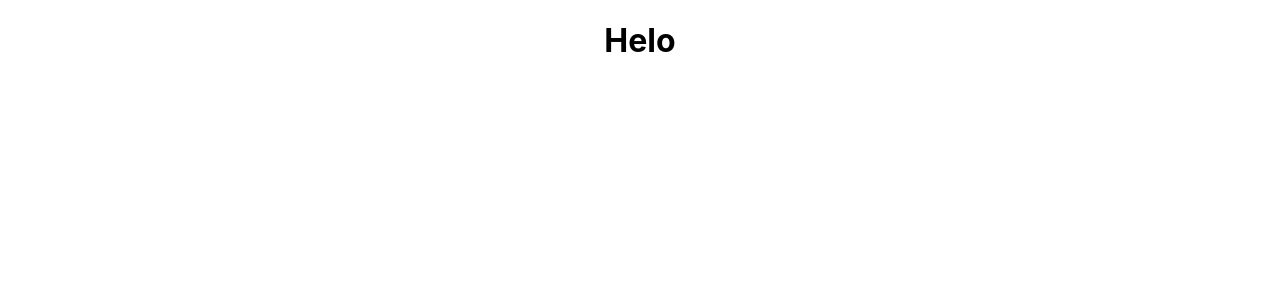
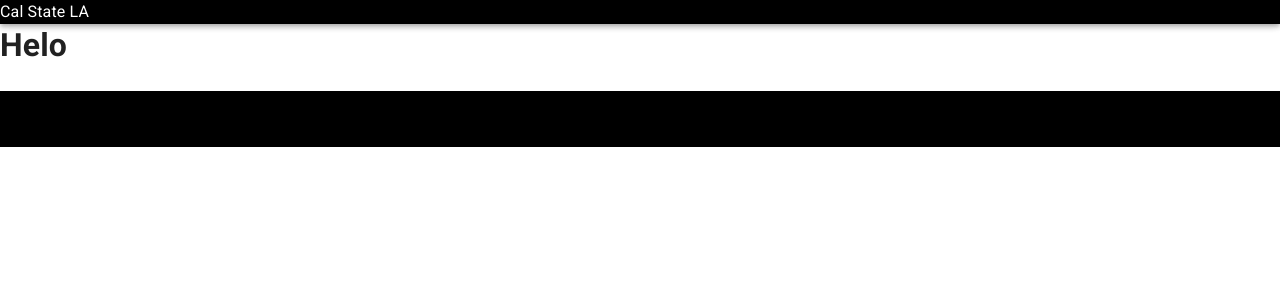
Before and after one commit to pcparagc/CSULA_CourseRoadMap, a React (Create React App) app: page / in a window 1280 px wide. Shown: the top 300 px of the page. Built offline with nearby package versions, Linux system fonts and the light colour scheme.

Commit message:
Layout added

```diff
--- a/src/App.js
+++ b/src/App.js
@@ -1,14 +1,15 @@
 import "./App.css";
 import Home from "./pages/Home";
 import { ThemeProvider } from "@mui/material/styles";
-import { theme } from "./Foundation/theme";
+import { appTheme } from "./foundation/theme";
+import Layout from "./layouts/Layout";
 
 function App() {
   return (
-    <ThemeProvider theme={theme}>
-      <div className="App">
+    <ThemeProvider theme={appTheme}>
+      <Layout>
         <Home />
-      </div>
+      </Layout>
     </ThemeProvider>
   );
 }
--- /dev/null
+++ b/src/components/Footer/index.js
@@ -0,0 +1,11 @@
+import React from "react";
+import { BottomNavigation } from "@mui/material";
+const Footer = () => {
+  return (
+    <BottomNavigation style={{ backgroundColor: "#000" }}>
+      Index
+    </BottomNavigation>
+  );
+};
+
+export default Footer;
--- /dev/null
+++ b/src/components/Header/index.js
@@ -0,0 +1,13 @@
+import React from "react";
+import { AppBar } from "@mui/material";
+import "./styles.css";
+const Header = () => {
+  return (
+    <AppBar className="header-container" component="nav">
+      {" "}
+      Cal State LA
+    </AppBar>
+  );
+};
+
+export default Header;
--- /dev/null
+++ b/src/components/Header/styles.css
@@ -0,0 +1,3 @@
+.header-container {
+  background-color: #000 !important;
+}
--- a/src/foundation/theme.js
+++ b/src/foundation/theme.js
@@ -1,8 +1,9 @@
-import { orange } from "@mui/material/colors";
+import { blue, pink } from "@mui/material/colors";
 import { createTheme } from "@mui/material/styles";
 
-export const theme = createTheme({
-  status: {
-    danger: orange[500],
+export const appTheme = createTheme({
+  palette: {
+    primary: blue,
+    secondary: pink,
   },
 });
--- /dev/null
+++ b/src/layouts/Layout.js
@@ -0,0 +1,22 @@
+import React from "react";
+import Header from "../components/Header";
+import Footer from "../components/Footer";
+import CssBaseline from "@mui/material/CssBaseline";
+import { Container } from "@mui/material";
+
+const Layout = (props) => {
+  return (
+    <>
+      <CssBaseline />
+      <Container maxWidth={false} disableGutters>
+        <main>
+          <Header />
+          {props.children}
+          <Footer />
+        </main>
+      </Container>
+    </>
+  );
+};
+
+export default Layout;
```
Also changed, not shown: src/components/Footer/styles.css (added).
